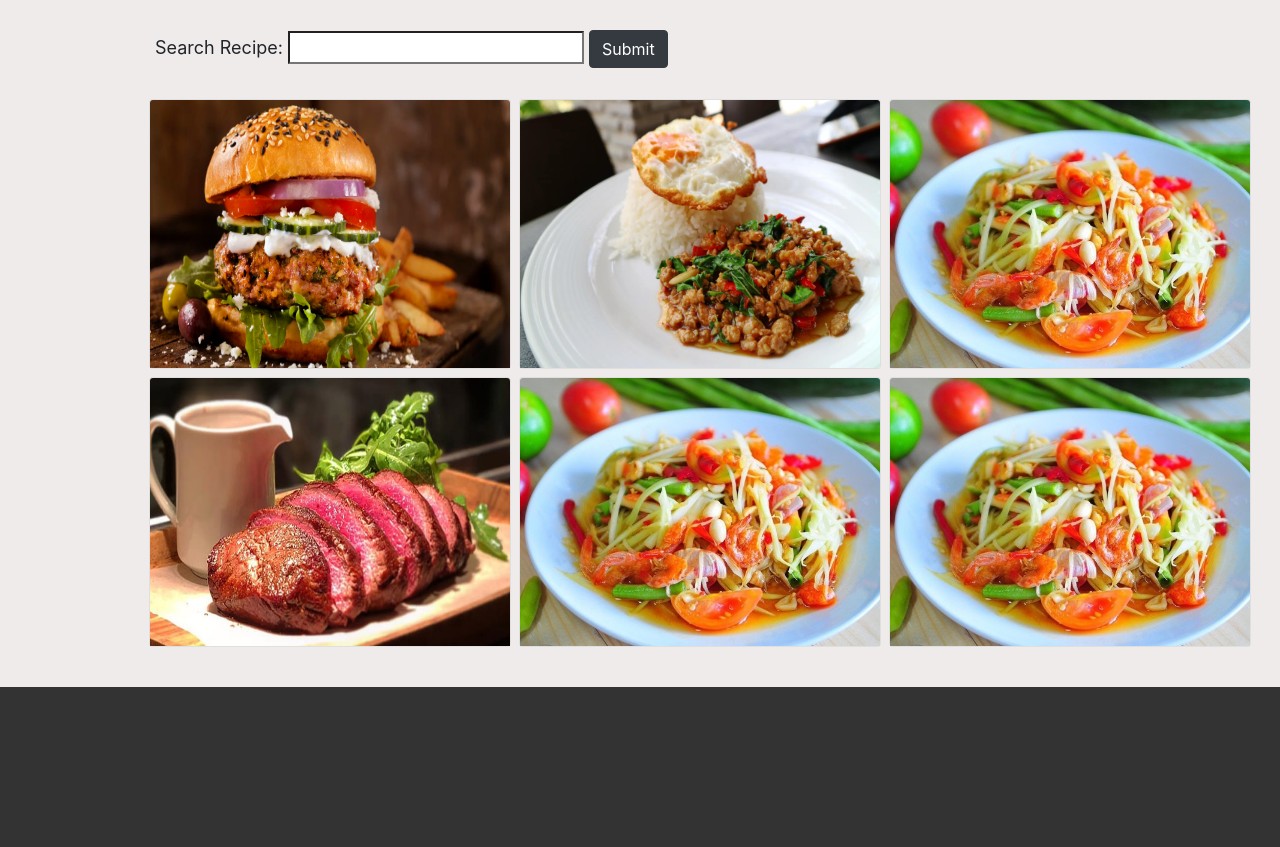
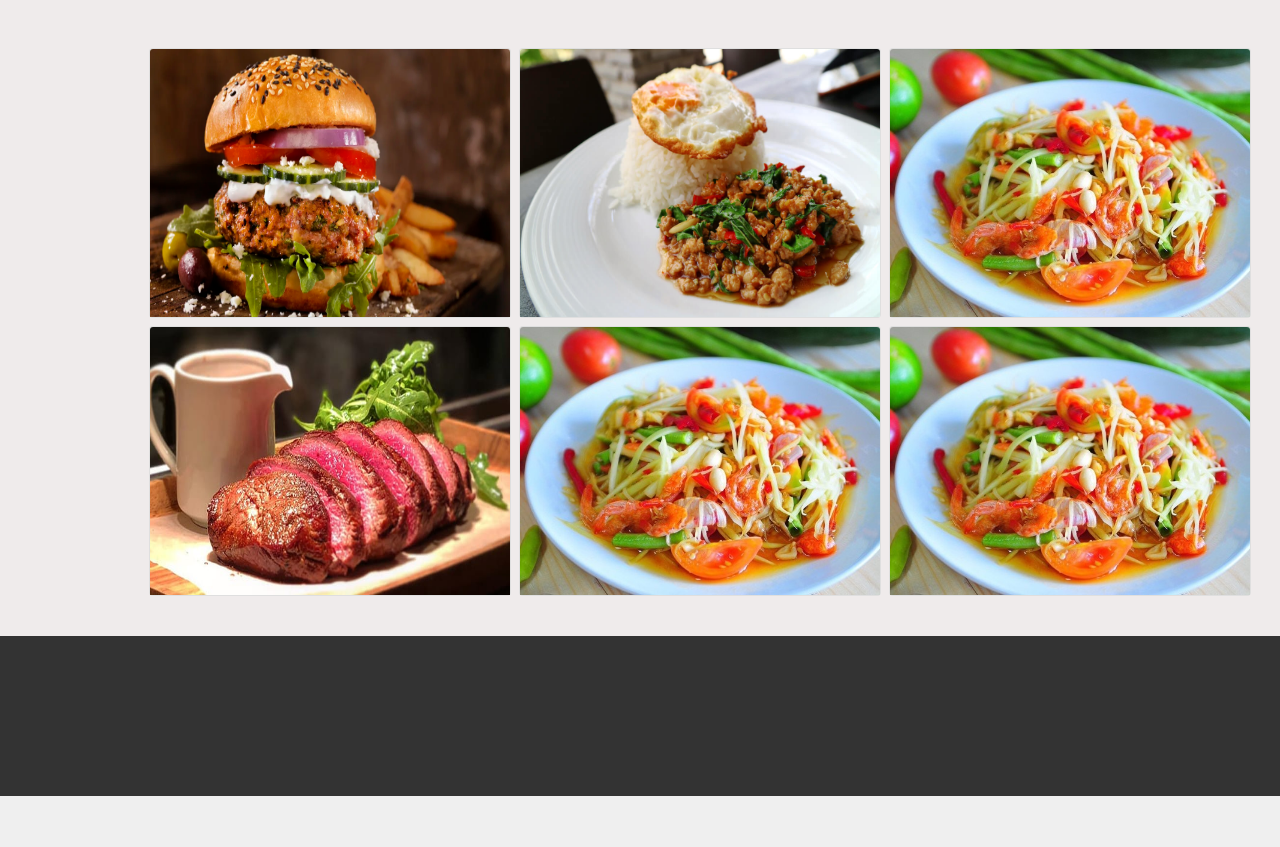
Before and after one commit to yodsatorn/cn331-Project-Allblue, a Django app: page /menu/ in a window 1280 px wide; the page is wider, and only the part inside the window is pictured. Shown: the part 92-939 px from the top of that part. After the commit the page ends 888 px from the top of that part, so only its background shows below. Run offline with Django 3.2, Linux system fonts and the light colour scheme.

```diff
--- a/index/templates/editProfile.html
+++ b/index/templates/editProfile.html
@@ -28,14 +28,14 @@
 
             <div class="form-group mx-5">
                 <label for="lastname">Surname</label>
-                <input type="text" class="form-control" id="lastname" placeholder="Surname" name="last_name">
+                <input type="text" class="form-control" id="lastname" placeholder="{{ request.user.last_name }}" name="last_name">
             </div>
 
 
             <!-- Email: -->
             <div class="form-group mx-5">
                 <label for="email">Email</label>
-                <input type="email" class="form-control" id="email" placeholder="Email@example.com" name="email">
+                <input type="email" class="form-control" id="email" placeholder="{{ request.user.email }}"email">
             </div>
 
             <!-- Password: -->
--- a/index/templates/layoutUser.html
+++ b/index/templates/layoutUser.html
@@ -2,6 +2,7 @@
 <html lang="en">
 
 <head>
+    {% load static %}
     <meta charset="UTF-8">
     <meta name="viewport" content="width=device-width, initial-scale=1.0">
     <meta http-equiv="X-UA-Compatible" content="ie=edge">
--- a/index/templates/menu.html
+++ b/index/templates/menu.html
@@ -12,15 +12,8 @@
 {% block body %}
 
     <div class="container-xl mb-5">
-        <div class="form">
-            <form action="/action_page.php">
-                <label for="search">Search Recipe:</label>
-                <input type="search" id="search" name="search">
-                <input class="btn btn-dark" type="submit">
-            </form>
-        </div>
 
-        <div class="card-group row-cols-md-3">
+        <div class="card-group row-cols-md-3 mt-5">
             <div class="col mb-2 px-1">
                 <div class="card block h-100">
                     <img src="../../static/menu/images/burger.webp" class="card-img-top h-100" alt="...">
--- a/index/templates/profile.html
+++ b/index/templates/profile.html
@@ -42,7 +42,7 @@
 
         </div>
 
-        <img src="../../static/profile/images/default.png" class="image ml-3"  alt="...">
+        <img src="{% static 'profile/images/default.png' %}" class="image ml-3"  alt="...">
 
         <div class="form mt-5 ml-4">
             <div class="card" style="width: 30rem;">
```
